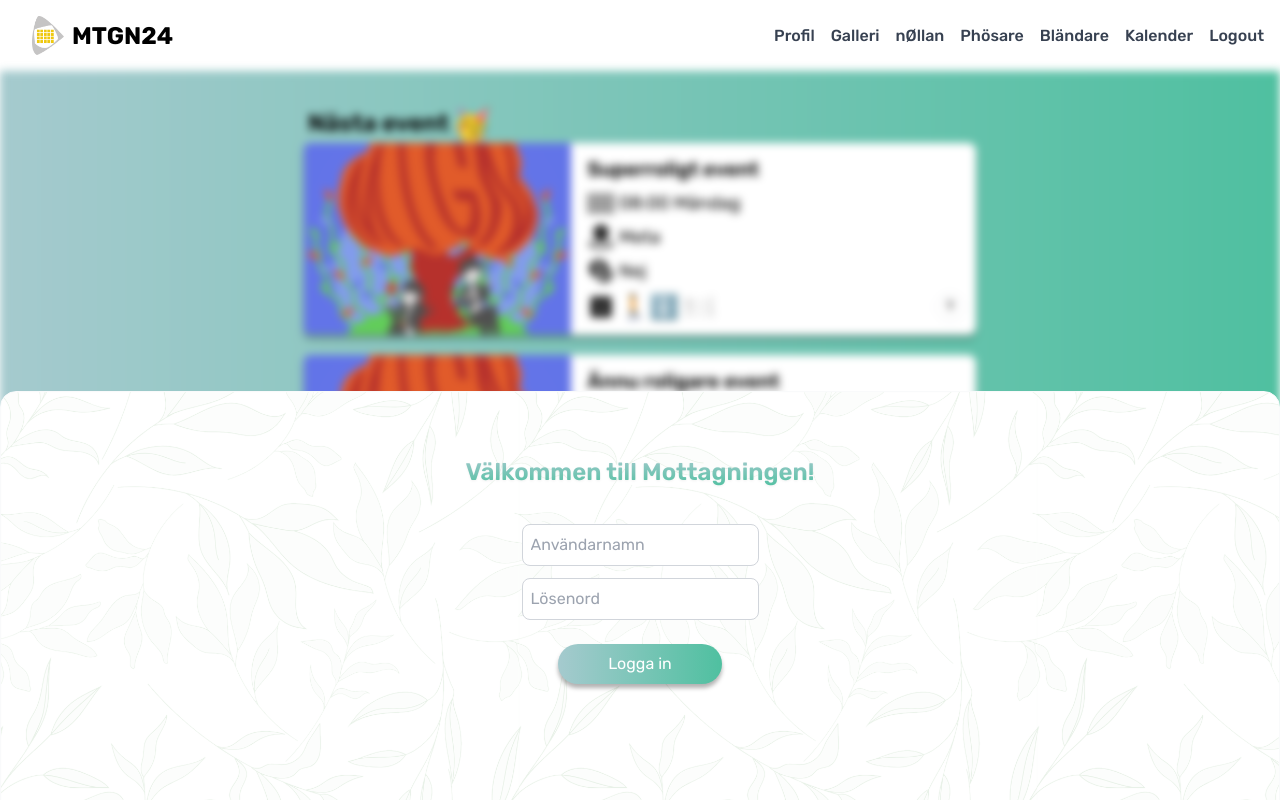
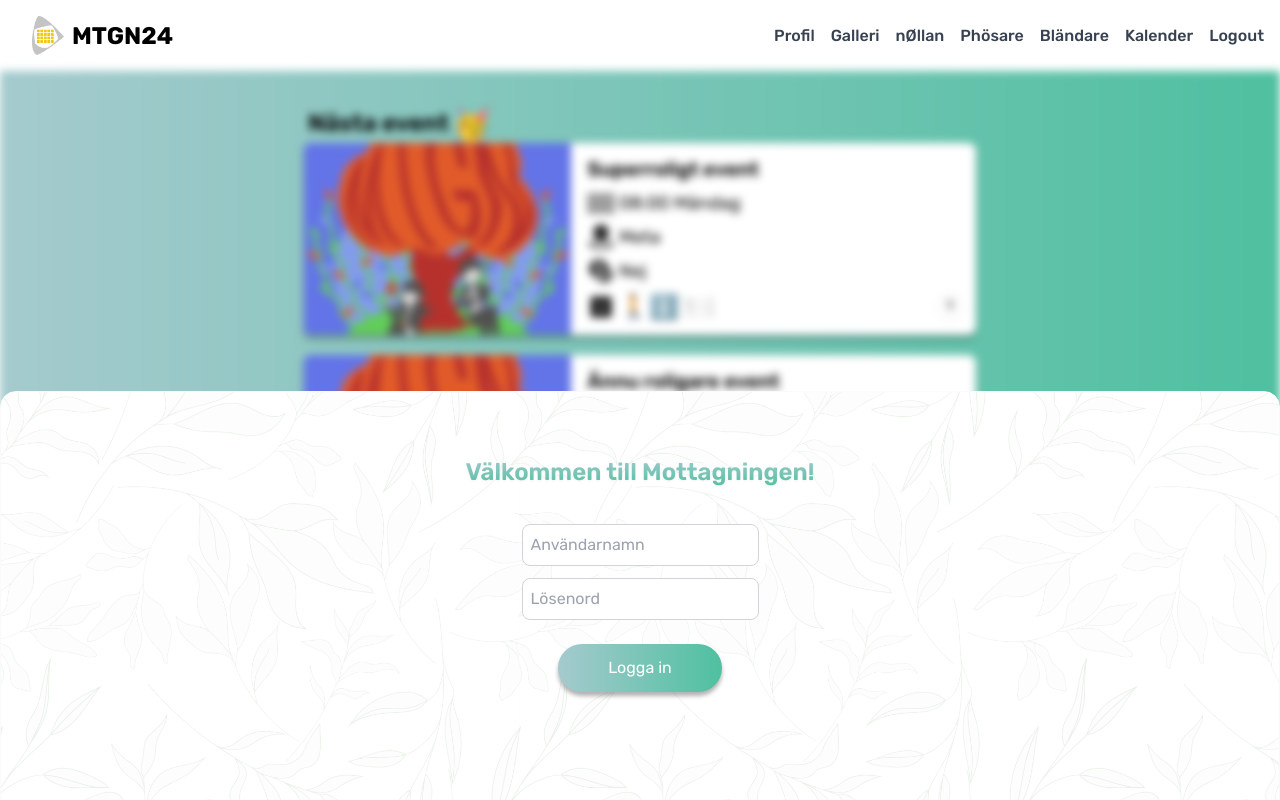
Before and after one commit to MediasMottagning/MTGN24, a Next.js app in the folder my-app/: page / in a window 1280 px wide. Shown: the top 800 px of the page. Built offline with nearby package versions, Linux system fonts and the light colour scheme; no server answers; sample sign-in values are in the browser's storage; grey boxes are pictures that could not be loaded.

Commit message:
Made button slightly larger.

```diff
--- a/my-app/src/app/page.tsx
+++ b/my-app/src/app/page.tsx
@@ -76,7 +76,7 @@ const Home: React.FC = () => {
             required
           />
           <div className="flex justify-center pt-4">
-            <button type="submit" disabled={isDisabled} className="drop-shadow-homeShadow w-2/3 text-white rounded-full py-2 bg-gradient-to-r from-[#A5CACE] to-[#4FC0A0]">Logga in</button>
+            <button type="submit" disabled={isDisabled} className="drop-shadow-homeShadow w-2/3 text-white rounded-full py-3 bg-gradient-to-r from-[#A5CACE] to-[#4FC0A0]">Logga in</button>
           </div>
         </form>
       </div>
```
